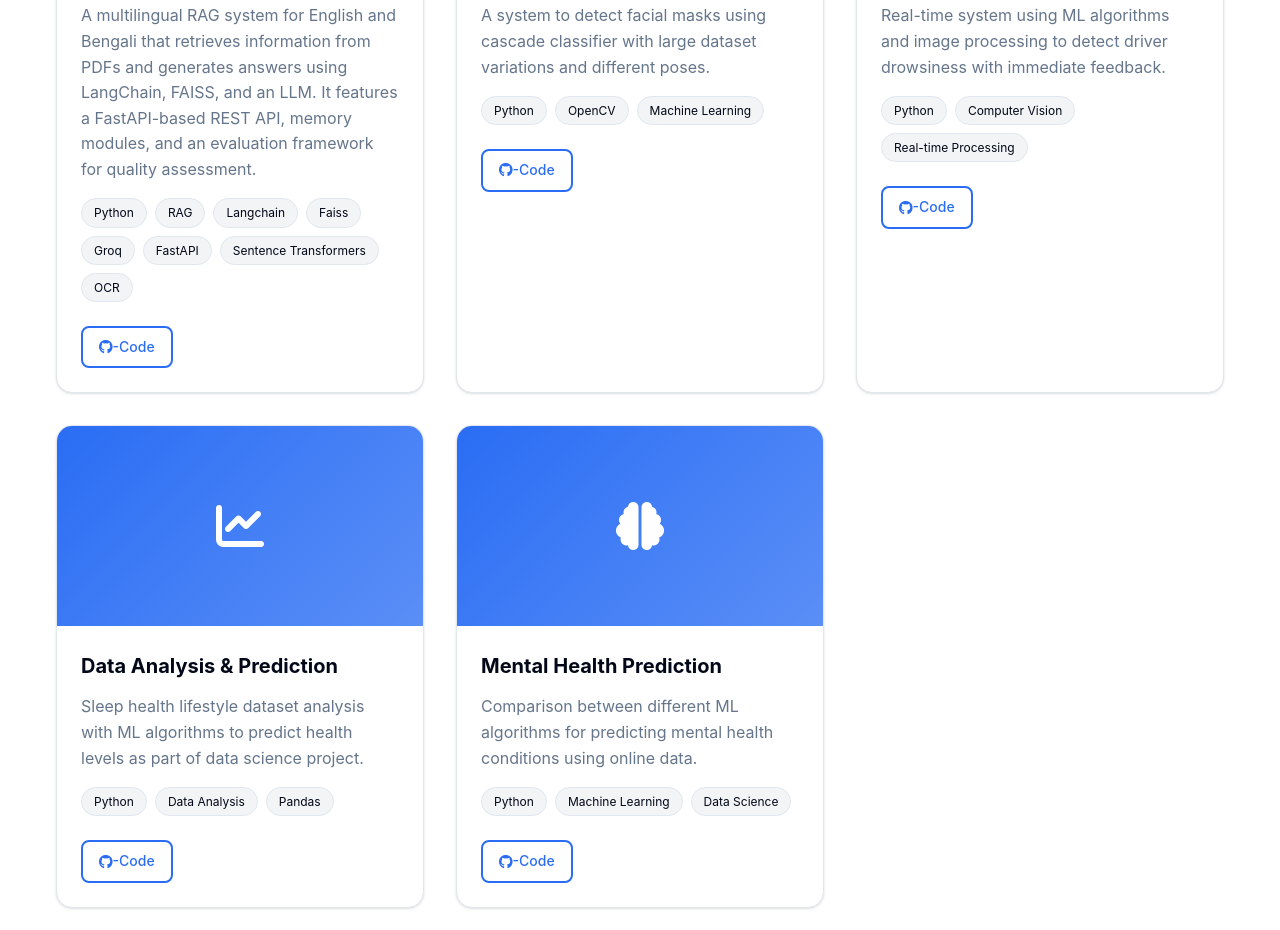
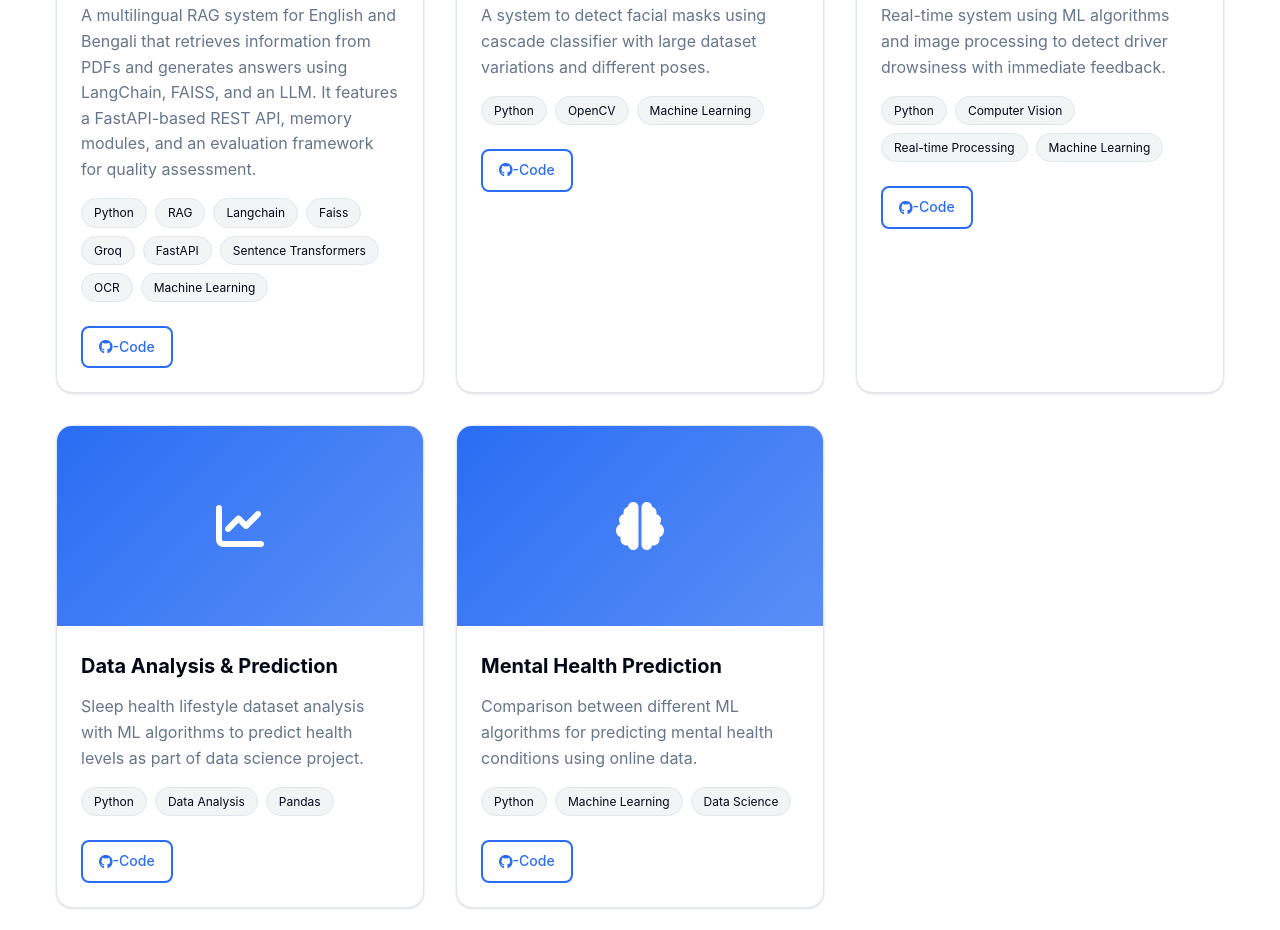
Before and after one commit to Zidan010/portfolio, a plain HTML site: page index.html in a window 1280 px wide. Shown: the part 1968-2898 px from the top of the page. Drawn offline with Linux system fonts and the light colour scheme.

Commit message:
updated project

```diff
--- a/index.html
+++ b/index.html
@@ -188,6 +188,8 @@
                             <span class="tech-tag">FastAPI</span>
                             <span class="tech-tag">Sentence Transformers</span>
                             <span class="tech-tag">OCR</span>
+                            <span class="tech-tag">Machine Learning</span>
+
                         </div>
                         <div class="project-links">
                             <a href="https://github.com/Zidan010/multilingual-rag-bangla" target="_blank" class="btn btn-outline btn-sm">
@@ -227,6 +229,8 @@
                             <span class="tech-tag">Python</span>
                             <span class="tech-tag">Computer Vision</span>
                             <span class="tech-tag">Real-time Processing</span>
+                            <span class="tech-tag">Machine Learning</span>
+
                         </div>
                         <div class="project-links">
                             <a href="https://github.com/Zidan010/Computer-Vision-and-Pattern-Recognition/tree/aab7d4f2d2cd31acc4c341370c22ac9c71a32876/FINAL/Project" target="_blank" class="btn btn-outline btn-sm">
@@ -247,6 +251,7 @@
                             <span class="tech-tag">Python</span>
                             <span class="tech-tag">Data Analysis</span>
                             <span class="tech-tag">Pandas</span>
+
                         </div>
                         <div class="project-links">
                             <a href="https://github.com/Zidan010/Data-Science/tree/4723e0d9961a84ba50c673f51a7c0d70c7f7fc83/Project-2" target="_blank" class="btn btn-outline btn-sm">
```
